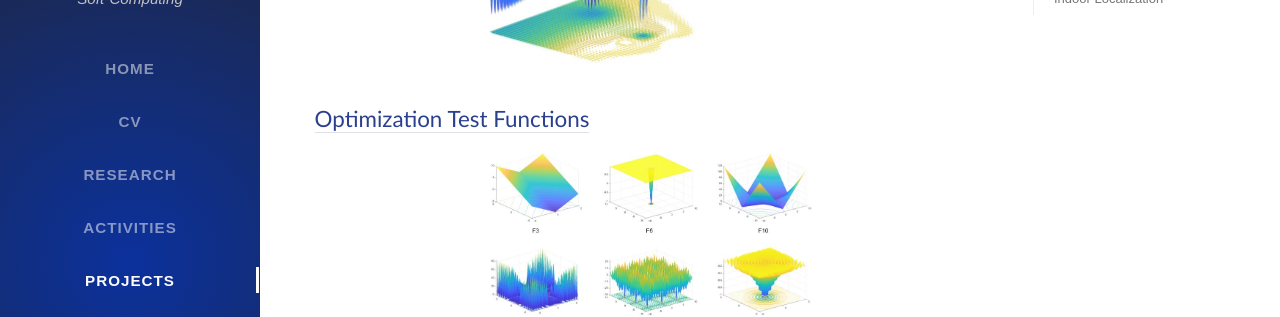
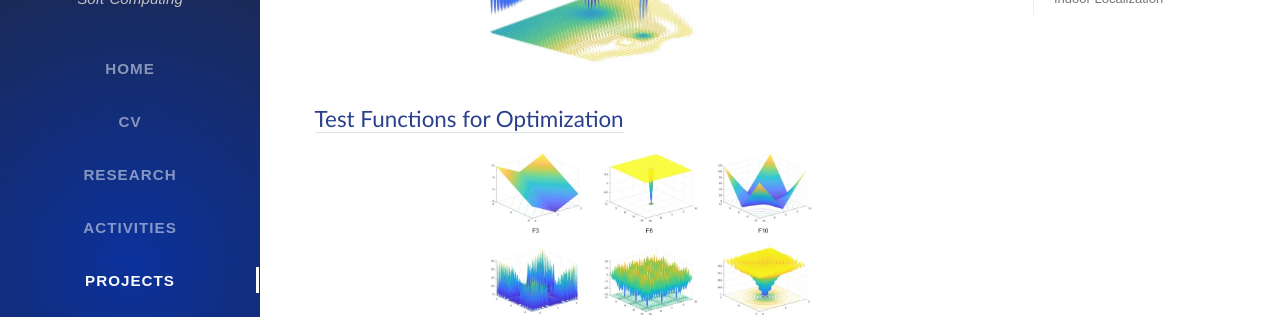
Before and after one commit to Brahim-Benaissa/Brahim-Benaissa.github.io, a Jekyll site: the page built from tabs/projects.md, in a window 1280 px wide and 900 px high, scrolled down 553 px. Shown: the part 188-505 px from the top of the window. Built offline with Jekyll 4.4.1, drawn with Linux system fonts in a browser that asks for light colours; nearby versions of some CDN libraries; some web fonts are replaced; comment, search, counter and statistics services are not loaded.

Commit message:
Update projects.md

```diff
--- a/tabs/projects.md
+++ b/tabs/projects.md
@@ -31,14 +31,13 @@ I would love to help!
 </p>
 
 
-## <a href="{{site.baseurl}}/posts/Optimization-Test-Functions"> Optimization Test Functions </a>
+## <a href="{{site.baseurl}}/posts/Optimization-Test-Functions"> Test Functions for Optimization </a>
 
 <p align="center">
 
     <a href="{{site.baseurl}}/posts/Optimization-Test-Functions"><img src="{{site.baseurl}}/assets/files/Projects/OPTIMIZATION TEST FUNCTIONS/TestFunctions.jpg" width="50%"> </a>
 
 </p>
-
 
 
 ---
```
